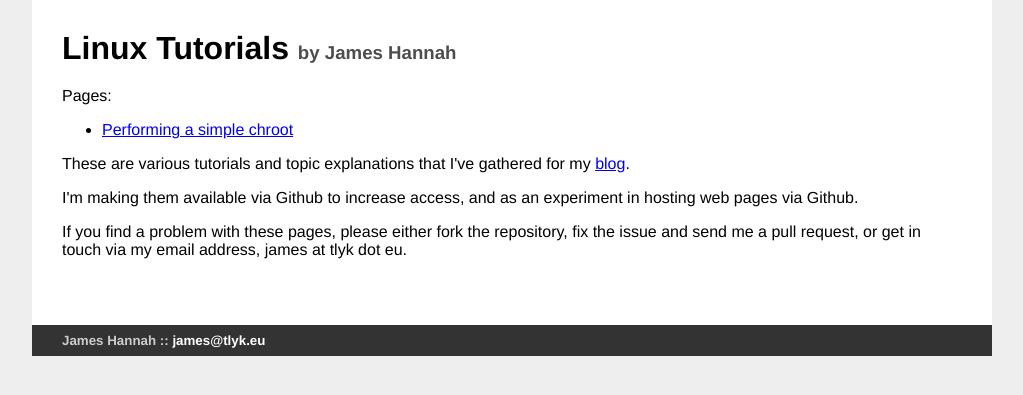
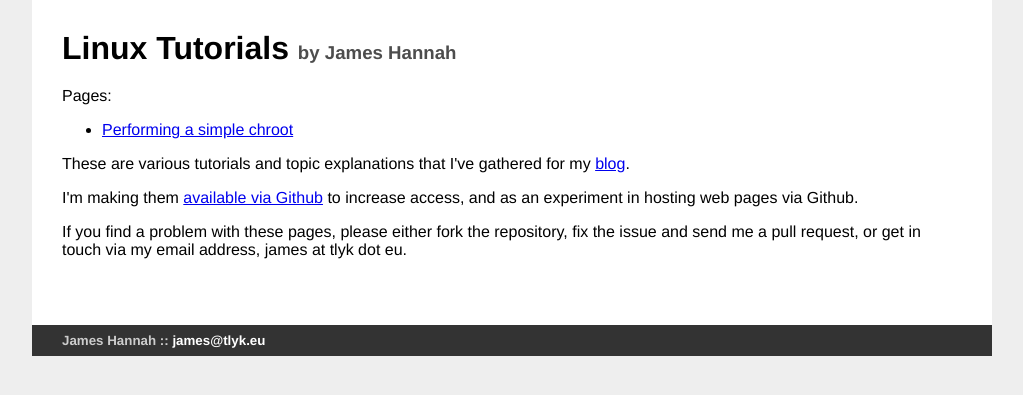
Before and after one commit to jiphex/jiphex.github.com, a Jekyll site: the page built from index.html, in a window 1280 px wide. Shown: the top 395 px of the page, without its empty margins (128-1151 px from the left). Built offline with Jekyll 4.4.1, drawn with Linux system fonts in a browser that asks for light colours; part of the change alters nothing that is shown.

```diff
--- a/index.html
+++ b/index.html
@@ -15,5 +15,5 @@ Pages:
 </ul>
 
 <p>These are various tutorials and topic explanations that I've gathered for my <a href='http://drax.tlyk.eu'>blog</a>.</p>
-<p>I'm making them available via Github to increase access, and as an experiment in hosting web pages via Github.</p>
+<p>I'm making them <a href='http://github.com/jiphex/jiphex.github.com'>available via Github</a> to increase access, and as an experiment in hosting web pages via Github.</p>
 <p>If you find a problem with these pages, please either fork the repository, fix the issue and send me a pull request, or get in touch via my email address, james at tlyk dot eu.</p>
```
